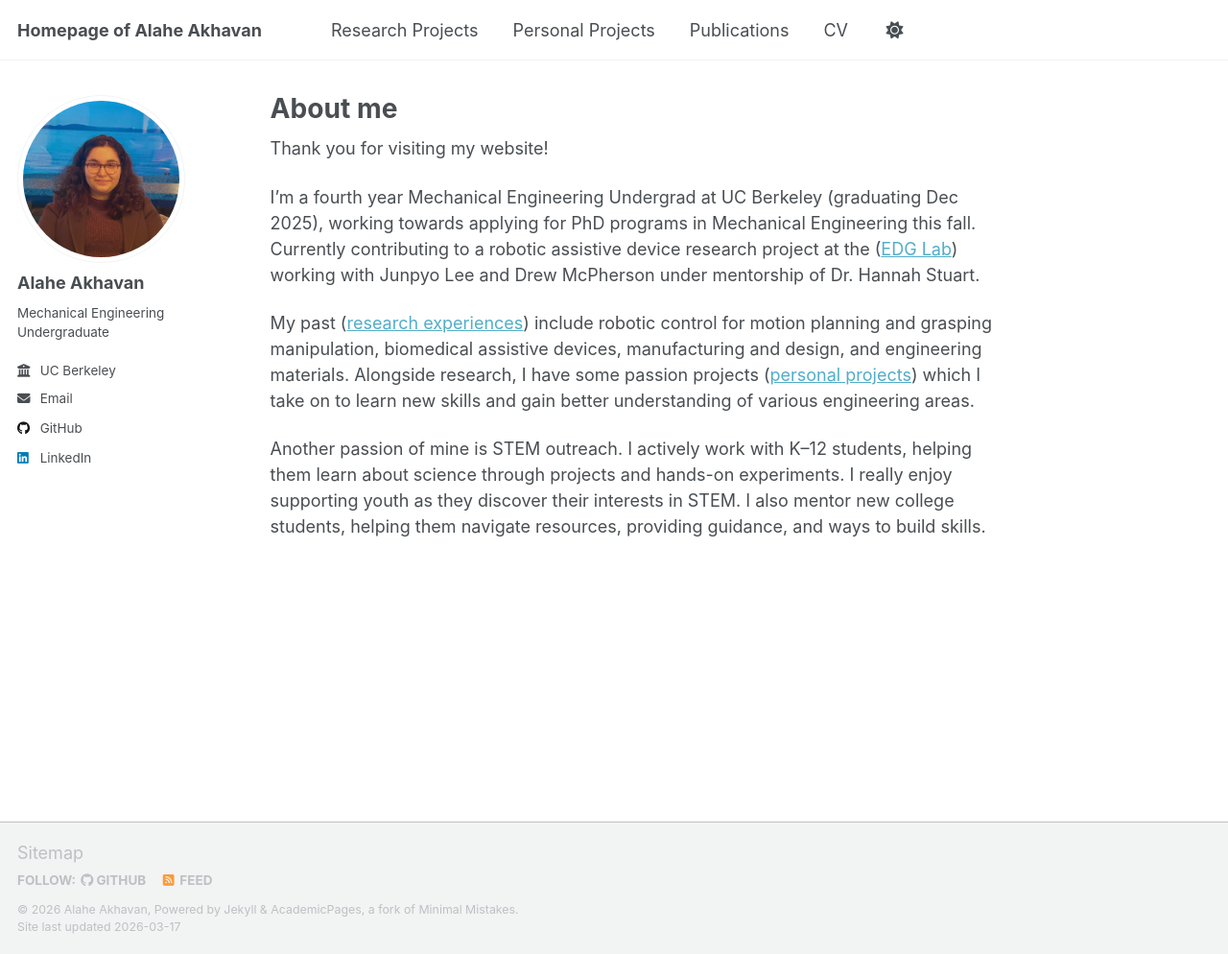
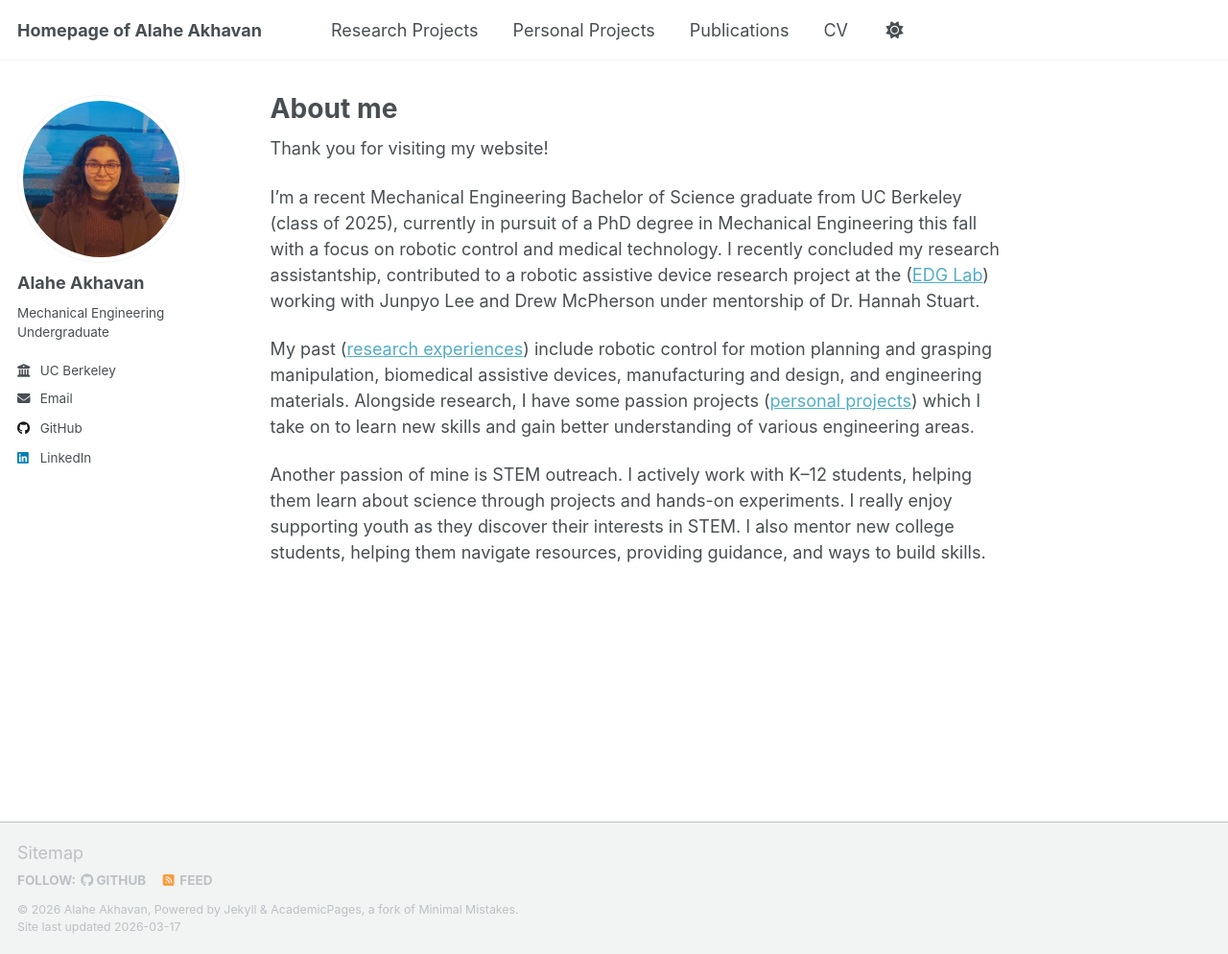
Before and after one commit to Akhavana/akhavana.github.io, a Jekyll site: the page built from _pages/about.md, in a window 1280 px wide and 994 px high. Shown: the whole window at 96% size. Built offline with Jekyll 4.4.1, drawn with Linux system fonts in a browser that asks for light colours; a script that is not in the unit is left out.

Commit message:
Update about.md

```diff
--- a/_pages/about.md
+++ b/_pages/about.md
@@ -10,7 +10,7 @@ redirect_from:
 
 Thank you for visiting my website!
 
-I'm a fourth year Mechanical Engineering Undergrad at UC Berkeley (graduating Dec 2025), working towards applying for PhD programs in Mechanical Engineering this fall. Currently contributing to a robotic assistive device research project at the ([EDG Lab](https://edg.berkeley.edu/)) working with Junpyo Lee and Drew McPherson under mentorship of Dr. Hannah Stuart.
+I'm a recent Mechanical Engineering Bachelor of Science graduate from UC Berkeley (class of 2025), currently in pursuit of a PhD degree in Mechanical Engineering this fall with a focus on robotic control and medical technology. I recently concluded my research assistantship, contributed to a robotic assistive device research project at the ([EDG Lab](https://edg.berkeley.edu/)) working with Junpyo Lee and Drew McPherson under mentorship of Dr. Hannah Stuart.
 
 My past ([research experiences](https://akhavana.github.io/research/)) include robotic control for motion planning and grasping manipulation, biomedical assistive devices, manufacturing and design, and engineering materials. Alongside research, I have some passion projects ([personal projects](https://akhavana.github.io/personal/)) which I take on to learn new skills and gain better understanding of various engineering areas.
 
```
